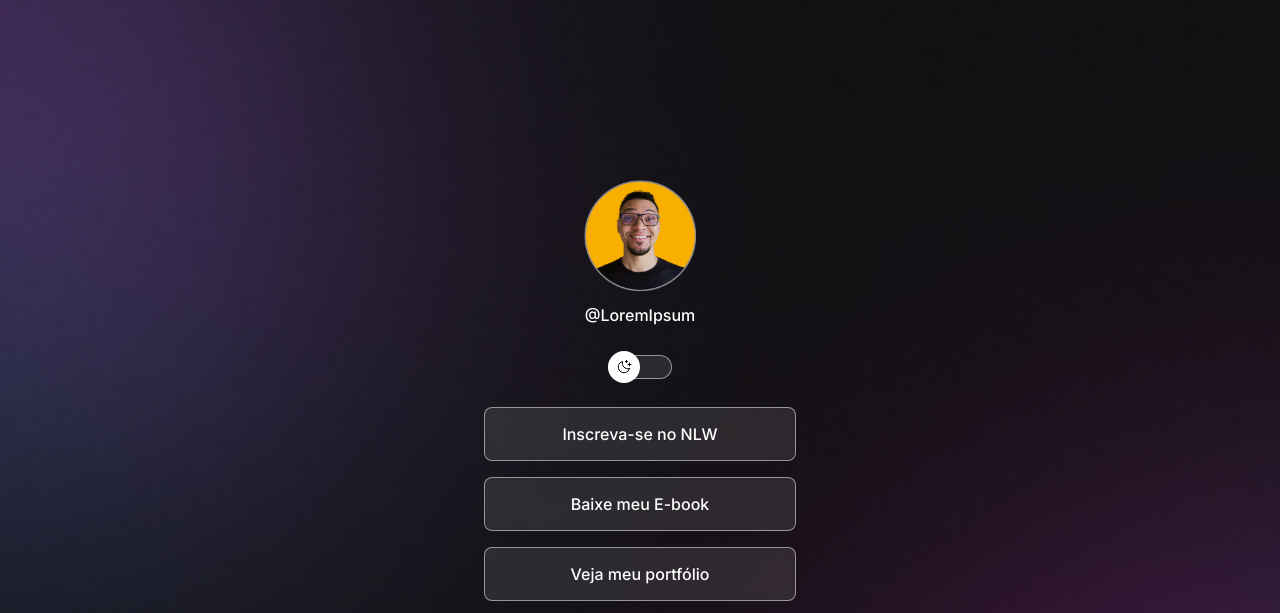
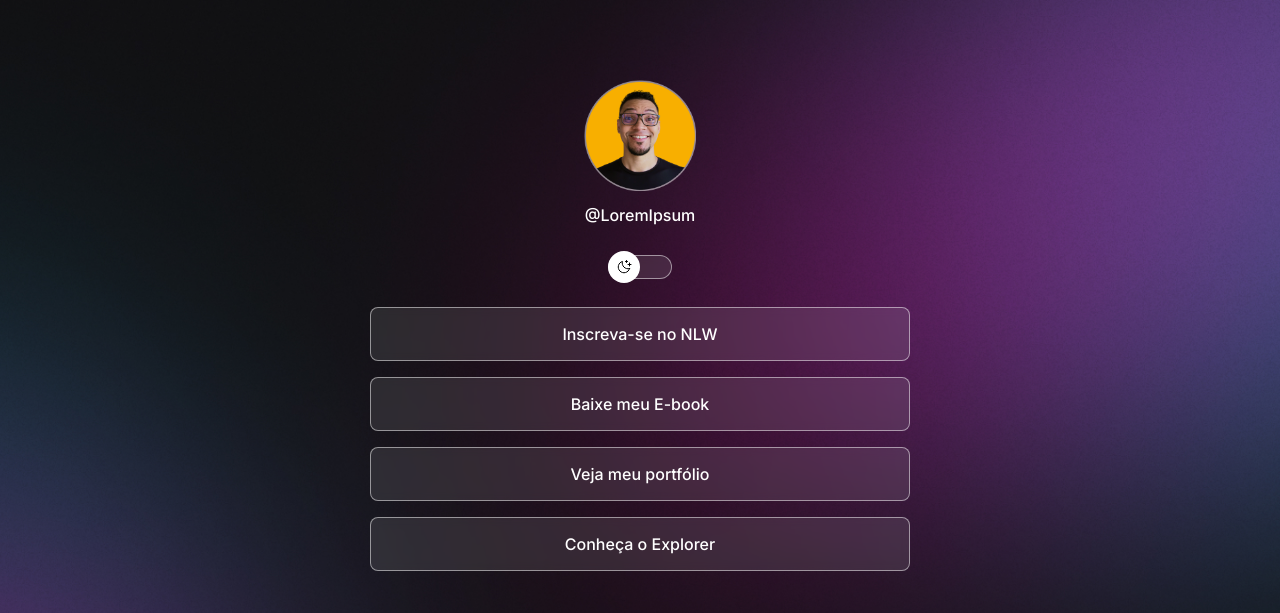
Before and after one commit to Arthur-Pires/Projeto-Discover, a plain HTML site: page index.html in a window 1280 px wide. Shown: the top 613 px of the page. Drawn offline with nearby package versions, Linux system fonts and the light colour scheme.

Commit message:
change background based on media queries

```diff
--- a/style.css
+++ b/style.css
@@ -34,6 +34,7 @@ body {
 */
   /*background color image repeat position/size */
   background: var(--bg-url) no-repeat top center/cover;
+  height: 100vh;
 }
 
 body * {
@@ -43,13 +44,14 @@ body * {
 
 #container {
   /* border: 1px solid black; */
-  width: 360px;
-  margin: 100px auto 0px;
+  width: 100%;
+  max-width: 588px;
+  margin: 0px auto;
   padding: 56px 0px 32px;
 }
 
 #profile {
-  padding: 24px 0px;
+  padding: 24px;
   text-align: center;
 }
 
@@ -163,3 +165,14 @@ footer {
   text-align: center;
   font-size: 14px;
 }
+
+/* media queries */
+@media (min-width: 700px) {
+  :root {
+    --bg-url: url(./assets/bg-desktop.jpg);
+  }
+
+  .light {
+    --bg-url: url(./assets/bg-desktop-light.jpg);
+  }
+}
```
